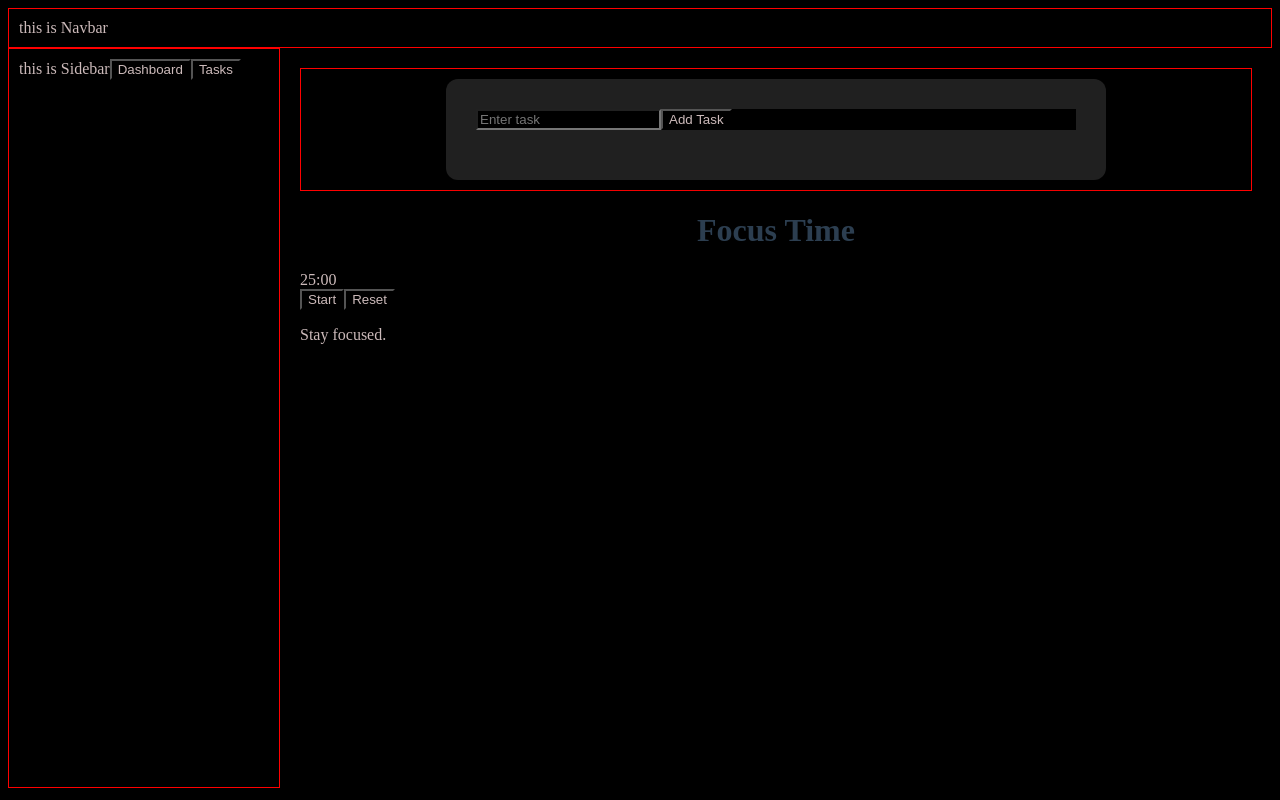
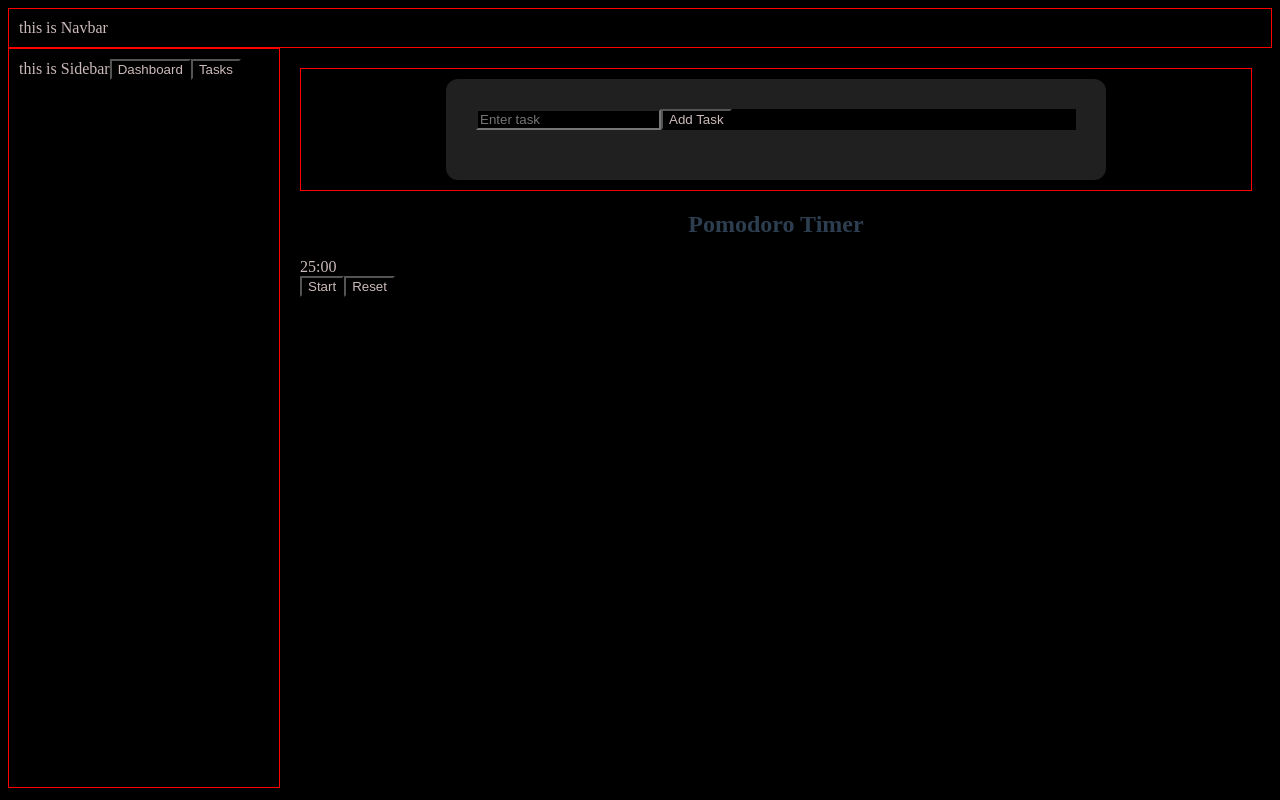
Before and after one commit to vedantsingh314-314/Dev_Tracker, a React (Vite) app: page / in a window 1280 px wide. Built offline with nearby package versions, Linux system fonts and the light colour scheme.

Commit message:
added githubheatmap

```diff
--- a/src/App.jsx
+++ b/src/App.jsx
@@ -3,6 +3,7 @@ import MainContent from './components/MainContent'
 import Sidebar from './components/Sidebar'
 import Pomodoro from './components/pomodoro'
 import './App.css'
+import GithubHeatmap from './components/GithubHeatmap'
 import { useState } from 'react'
 
 
--- /dev/null
+++ b/src/components/GithubHeatmap.jsx
@@ -0,0 +1,33 @@
+import React, { useEffect } from 'react'
+
+const GithubHeatmap = () => {
+    useEffect( ()=> {
+        console.warn("🚀 1. COMPONENT LOADED: The useEffect is running!");
+        const fetchGithubData = async ()=>{
+            try {
+                // LOUD CHECKPOINT 2
+                console.warn("🚀 2. FETCH STARTING: Asking GitHub for data...");
+
+                const response = await fetch('https://api.github.com/users/vedantsingh314-314');
+
+                // LOUD CHECKPOINT 3
+                console.warn("🚀 3. RESPONSE RECEIVED: Converting to JSON...");
+
+                const data = await response.json();
+
+                // LOUD CHECKPOINT 4
+                console.warn("🚀 4. DATA UNBOXED! Here it is:", data);
+            }
+            catch(error){
+                console.error("ops error occured ",error);
+            }
+        }
+    },[]);
+  return (
+    <div className="dashboard-container">
+            <h2>GitHub Heatmap Loading...</h2>
+        </div>
+  )
+}
+
+export default GithubHeatmap
--- a/src/components/MainContent.jsx
+++ b/src/components/MainContent.jsx
@@ -1,11 +1,14 @@
 import React from 'react'
 import Tasks from './Tasks'
+import GithubHeatmap from './GithubHeatmap'
 
-const MainContent = ({currentview}) => {
+const MainContent = ({ currentview }) => {
     if (currentview === "dashboard") {
         return (
             <div style={{ border: '1px solid red', padding: '10px' }}>
-                this is dashboard
+                <div className="your-dashboard-wrapper">
+                    <GithubHeatmap />
+                </div>
             </div>
         )
     } else if (currentview === "tasks") {
--- a/src/components/Pomodoro.jsx
+++ b/src/components/Pomodoro.jsx
@@ -1,78 +1,72 @@
-import { useEffect, useState } from "react";
+import React, { useState, useEffect, useRef } from 'react';
 
-export default function Pomodoro() {
-  const SESSION_TIME = 25 * 60;
-  const BREAK_TIME = 5 * 60;
+const Pomodoro = () => {
+    // 1. State
+    const [timeLeft, setTimeLeft] = useState(1500);
+    const [isRunning, setIsRunning] = useState(false);
 
-  const [time, setTime] = useState(SESSION_TIME);
-  const [isRunning, setIsRunning] = useState(false);
-  const [isSession, setIsSession] = useState(true);
+    // 2. The Anti-Lag Sticky Note
+    const expectedEndTimeRef = useRef(null);
 
+    // 3. The Timer Engine (The part you will study later!)
     useEffect(() => {
-    let timer;
+        let intervalId;
 
         if (isRunning) {
-      timer = setInterval(() => {
-        setTime((prev) => {
-          if (prev === 0) {
-            const nextMode = !isSession;
-            setIsSession(nextMode);
-            return nextMode ? SESSION_TIME : BREAK_TIME;
+            expectedEndTimeRef.current = Date.now() + (timeLeft * 1000);
+
+            intervalId = setInterval(() => {
+                const now = Date.now();
+                const distance = expectedEndTimeRef.current - now;
+
+                if (distance <= 0) {
+                    clearInterval(intervalId);
+                    setTimeLeft(0);
+                    setIsRunning(false);
+                    const today= new Date().toISOString().split('T')[0];
+                    const storedData=JSON.parse(localStorage.getItem('pomodoroData')) || {};
+                    const currentCount = storedData[today] || 0;
+                    storedData[today] = currentCount + 1;
+                    localStorage.setItem('pomodoroData', JSON.stringify(storedData));
+                    alert("Pomodoro Complete! Take a break.");
+                } else {
+                    setTimeLeft(Math.ceil(distance / 1000));
                 }
-          return prev - 1;
-        });
-      }, 1000);
+            }, 100);
         }
 
-    return () => clearInterval(timer);
-  }, [isRunning, isSession]);
+        return () => clearInterval(intervalId);
+    }, [isRunning, timeLeft]);
 
-  const formatTime = (t) => {
-    const min = Math.floor(t / 60);
-    const sec = t % 60;
-    return `${min.toString().padStart(2, "0")}:${sec
-      .toString()
-      .padStart(2, "0")}`;
+    // 4. Button Logic
+    const toggleTimer = () => setIsRunning(!isRunning);
+    const resetTimer = () => {
+        setIsRunning(false);
+        setTimeLeft(1500);
     };
 
-  const handleReset = () => {
-    setIsRunning(false);
-    setIsSession(true);
-    setTime(SESSION_TIME);
-  };
+    // 5. Time Math
+    const minutes = Math.floor(timeLeft / 60);
+    const seconds = timeLeft % 60;
+    const formattedTime = `${minutes.toString().padStart(2, '0')}:${seconds.toString().padStart(2, '0')}`;
 
+    // 6. UI
     return (
-    <div className="flex items-center justify-center h-screen bg-gradient-to-br from-gray-900 to-black text-white">
-      <div className="bg-gray-800 p-8 rounded-2xl shadow-2xl text-center w-80">
-
-        <h1 className="text-2xl font-bold mb-4 tracking-wide">
-          {isSession ? "Focus Time" : "Break Time"}
-        </h1>
-
-        <div className="text-6xl font-mono mb-6">
-          {formatTime(time)}
+        <div className="pomodoro-container">
+            <h2>Pomodoro Timer</h2>
+            <div className="timer-display">
+                {formattedTime}
             </div>
-
-        <div className="flex justify-center gap-4">
-          <button
-            onClick={() => setIsRunning(!isRunning)}
-            className="px-4 py-2 bg-green-500 hover:bg-green-600 rounded-lg transition"
-          >
-            {isRunning ? "Pause" : "Start"}
+            <div className="timer-buttons">
+                <button onClick={toggleTimer}>
+                    {isRunning ? 'Pause' : 'Start'}
                 </button>
-
-          <button
-            onClick={handleReset}
-            className="px-4 py-2 bg-red-500 hover:bg-red-600 rounded-lg transition"
-          >
+                <button onClick={resetTimer}>
                     Reset
                 </button>
             </div>
-
-        <p className="mt-4 text-sm text-gray-400">
-          {isSession ? "Stay focused." : "Take a breath."}
-        </p>
-      </div>
         </div>
     );
-}
+};
+
+export default Pomodoro;
```
Lines whose indentation alone changed are shown as unchanged.
